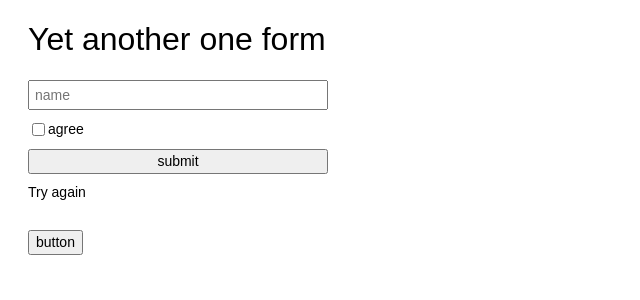
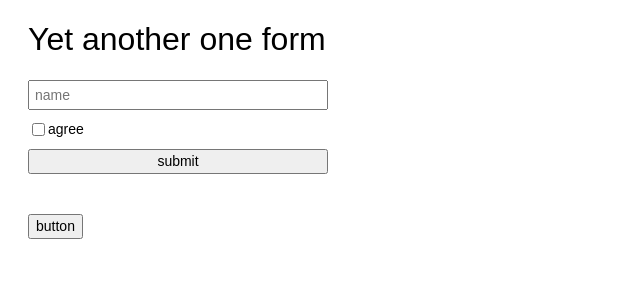
Before and after one commit to akashuba/react-boilerplate, a React app: page / in a window 1280 px wide. Shown: the top 300 px of the page, without its empty margins (0-640 px from the left). Built offline with nearby package versions, Linux system fonts and the light colour scheme.

Commit message:
tests: Fix submit function name

```diff
--- a/src/components/Form/Form.jsx
+++ b/src/components/Form/Form.jsx
@@ -8,16 +8,16 @@ export const Form = props => {
 	const [submitted, setSubmitted] = useState('')
 	const [testButton, setTestButton] = useState('button')
 
-	const onSubmitClick = event => {
+	const onFormSubmit = event => {
 		event.preventDefault()
 		const formData = new FormData(event.currentTarget)
 
 		submiForm('/submit', formData).then(response => {
 
 			if (response.status === 200) {
-				setSubmitted('success')
+				setSubmitted('Form was submitted')
 			} else {
-				setSubmitted('fault')
+				setSubmitted('try again')
 			}
 		})
 	}
@@ -34,7 +34,7 @@ export const Form = props => {
 	return (
 		<Container>
 			<Title>{props.title}</Title>
-			<FormWrapper onSubmit={onSubmitClick} data-testid='form-wrapper'>
+			<FormWrapper onSubmit={onFormSubmit} data-testid='form-wrapper'>
 				<NameField
 					value={name}
 					type='text'
@@ -50,7 +50,7 @@ export const Form = props => {
 				<StyledButton type='submit'>submit</StyledButton>
 				{/* {console.log(<button type='submit'>submit</button>)} */}
 				<div data-testid='submit_status'>
-					{ submitted === 'success' ? 'Form was submitted' : 'Try again'}
+					{ submitted }
 				</div>
 			</FormWrapper>
 			<StyledButton
```
Also changed, not shown: 1 other file (tests, documents, lock files or other folders).
